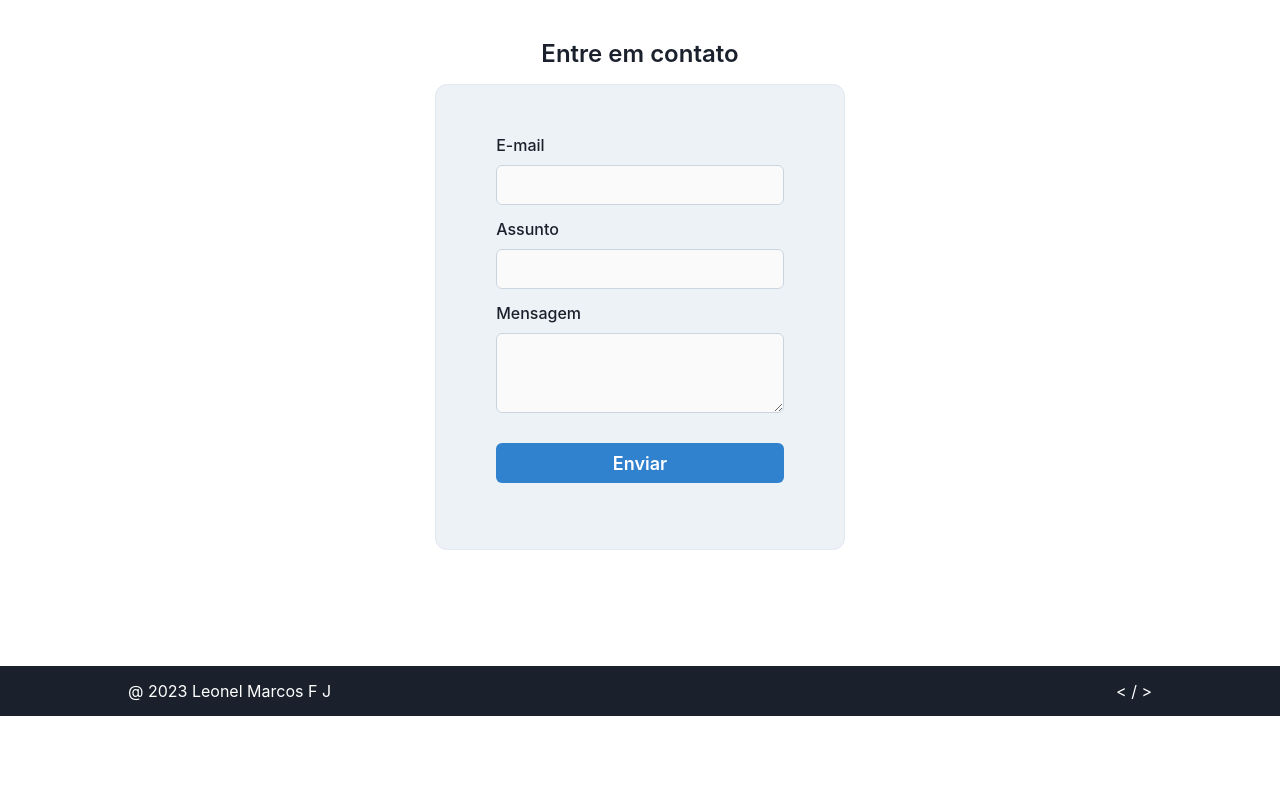
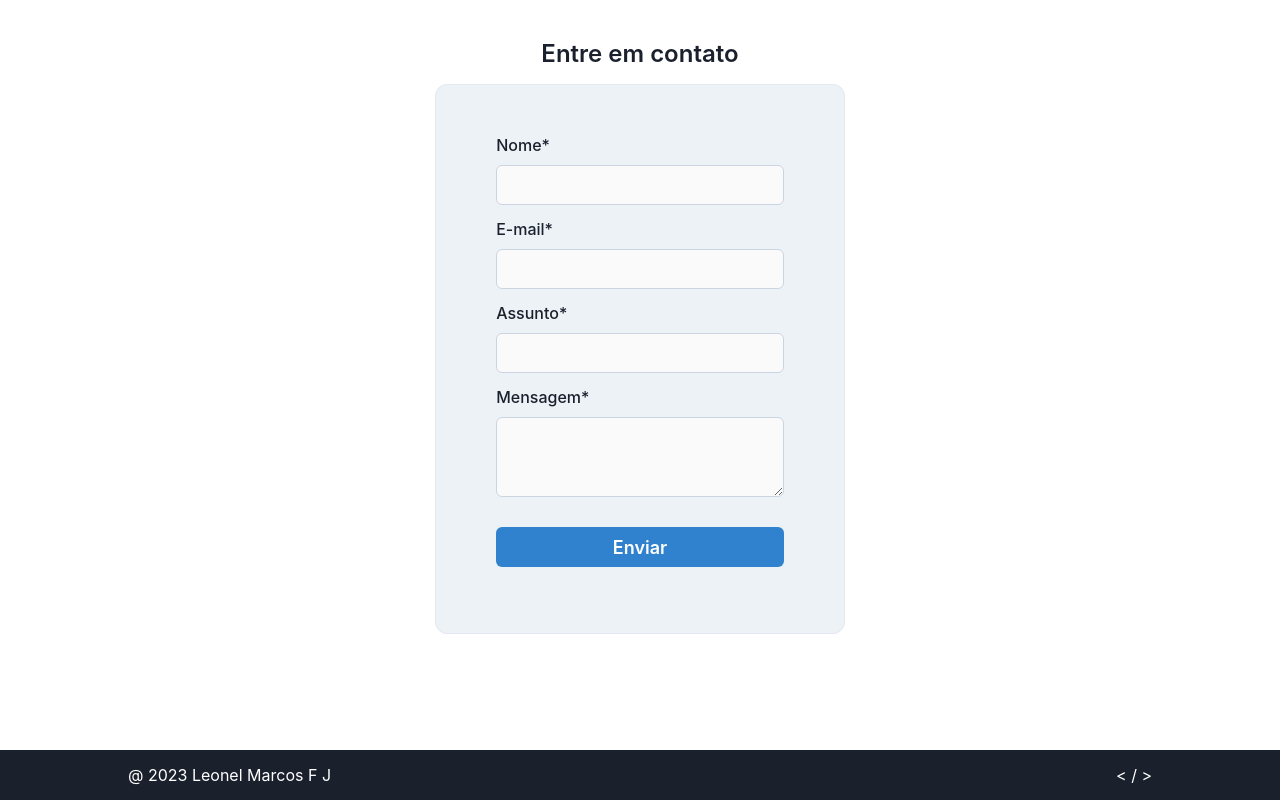
Before and after one commit to nleo-m/open-curriculum, a React (Create React App) app: page / in a window 1280 px wide. Shown: the part 3715-4515 px from the top of the page. Before the commit the page ends 4431 px from the top, so only its background shows below. Built offline with nearby package versions, Linux system fonts and the light colour scheme.

Commit message:
Add email sender to contact section

```diff
--- a/package.json
+++ b/package.json
@@ -4,16 +4,20 @@
   "private": true,
   "dependencies": {
     "@chakra-ui/react": "^2.8.2",
+    "@emailjs/browser": "^3.11.0",
     "@emotion/react": "^11.11.1",
     "@emotion/styled": "^11.11.0",
+    "@hookform/resolvers": "^3.3.3",
     "@testing-library/jest-dom": "^5.17.0",
     "@testing-library/react": "^13.4.0",
     "@testing-library/user-event": "^13.5.0",
     "framer-motion": "^10.16.16",
     "react": "^18.2.0",
     "react-dom": "^18.2.0",
+    "react-hook-form": "^7.49.2",
     "react-scripts": "5.0.1",
-    "web-vitals": "^2.1.4"
+    "web-vitals": "^2.1.4",
+    "yup": "^1.3.3"
   },
   "scripts": {
     "start": "react-scripts start",
--- a/src/sections/contact/index.jsx
+++ b/src/sections/contact/index.jsx
@@ -3,14 +3,68 @@ import {
   Center,
   Flex,
   FormControl,
+  FormErrorMessage,
   FormLabel,
   Input,
-  Link,
+  useToast,
   Text,
   Textarea,
 } from "@chakra-ui/react";
 
+import { useForm } from "react-hook-form";
+import { yupResolver } from "@hookform/resolvers/yup";
+import * as yup from "yup";
+
+import emailjs from "@emailjs/browser";
+import { useEffect } from "react";
+
 export default () => {
+  const validationSchema = yup.object().shape({
+    name: yup.string().max(128).required("O campo nome é obrigatório"),
+    email: yup
+      .string()
+      .max(255)
+      .email("Por favor, insira um email válido")
+      .required("O campo email é obrigatório"),
+    subject: yup.string().max(255).required("O campo assunto é obrigatório"),
+    body: yup.string().max(512).required("O campo mensagem é obrigatório"),
+  });
+
+  const {
+    register,
+    handleSubmit,
+    formState: { errors },
+  } = useForm({
+    mode: "onBlur",
+    resolver: yupResolver(validationSchema),
+  });
+
+  const toast = useToast();
+
+  const onSubmit = async (data) => {
+    await emailjs
+      .send(
+        process.env.REACT_APP_EMAILJS_SID,
+        process.env.REACT_APP_EMAILJS_TID,
+        data,
+        process.env.REACT_APP_EMAILJS_PKEY
+      )
+      .then(() => {
+        toast({
+          title: "Enviado com sucesso, te respondo já já!",
+          status: "success",
+          isClosable: true,
+        });
+      })
+      .catch(() => {
+        toast({
+          title: "Erro ao enviar sua mensagem!",
+          status: "error",
+          isClosable: true,
+        });
+      });
+  };
+
   return (
     <Flex id="contact" minH="300px" mt="48px" paddingY="1em">
       <Flex
@@ -37,37 +91,62 @@ export default () => {
           border="1px solid"
           borderColor="gray.200"
         >
-          <form style={{ width: 80 + "%" }}>
-            <FormControl mb="12px">
-              <FormLabel>E-mail</FormLabel>
+          <form style={{ width: 80 + "%" }} onSubmit={handleSubmit(onSubmit)}>
+            <FormControl mb="12px" isInvalid={errors.name}>
+              <FormLabel>Nome*</FormLabel>
               <Input
                 borderColor="gray.300"
+                maxLength={128}
+                bg="#FAFAFA"
+                transition=".25s ease"
+                _focus={{ bg: "white" }}
+                {...register("name")}
+              />
+              {errors.name && (
+                <FormErrorMessage>{errors.name.message}</FormErrorMessage>
+              )}
+            </FormControl>
+            <FormControl mb="12px" isInvalid={errors.email}>
+              <FormLabel>E-mail*</FormLabel>
+              <Input
+                borderColor="gray.300"
+                maxLength={255}
                 type="email"
                 bg="#FAFAFA"
                 transition=".25s ease"
                 _focus={{ bg: "white" }}
+                {...register("email")}
               />
+              {errors.email && (
+                <FormErrorMessage>{errors.email.message}</FormErrorMessage>
+              )}
             </FormControl>
-            <FormControl mb="12px">
-              <FormLabel>Assunto</FormLabel>
+            <FormControl mb="12px" isInvalid={errors.subject}>
+              <FormLabel>Assunto*</FormLabel>
               <Input
                 borderColor="gray.300"
                 maxLength={255}
                 bg="#FAFAFA"
                 transition=".25s ease"
                 _focus={{ bg: "white" }}
+                {...register("subject")}
               />
             </FormControl>
-            <FormControl mb="12px">
-              <FormLabel>Mensagem</FormLabel>
+            <FormControl mb="12px" isInvalid={errors.body}>
+              <FormLabel>Mensagem*</FormLabel>
               <Textarea
                 borderColor="gray.300"
                 resize="vertical"
+                maxLength={512}
                 maxH="200px"
                 bg="#FAFAFA"
                 transition=".25s ease"
                 _focus={{ bg: "white" }}
+                {...register("body")}
               />
+              {errors.body && (
+                <FormErrorMessage>{errors.body.message}</FormErrorMessage>
+              )}
             </FormControl>
             <Center>
               <Button
```
Also changed, not shown: 2 other files (tests, documents, lock files or other folders).
